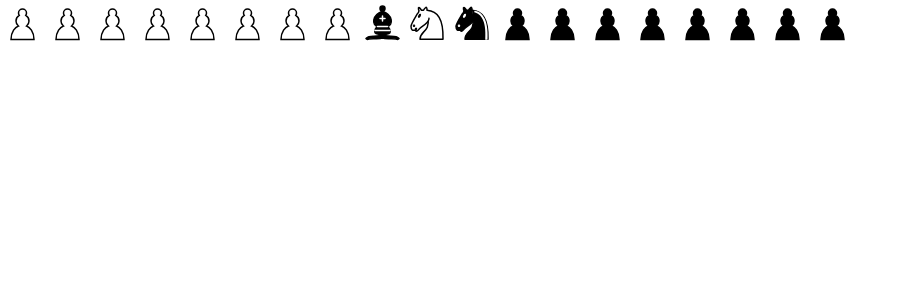
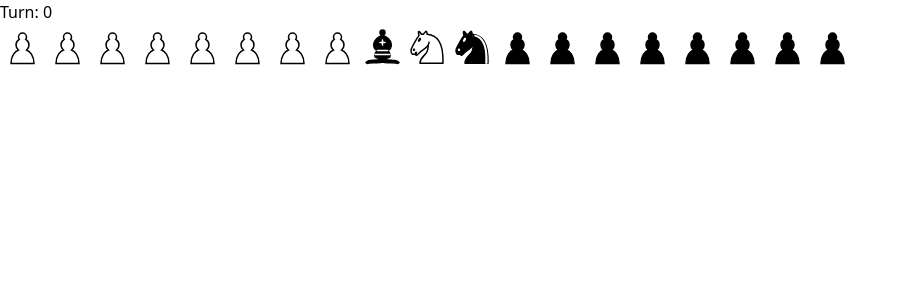
Before and after one commit to jekuari/react-chess, a React (Vite) app: page / in a window 1280 px wide. Shown: the top 300 px of the page, without its empty margins (0-908 px from the left). Built offline with nearby package versions, Linux system fonts and the light colour scheme.

Commit message:
feat: Added counter to DOM

```diff
--- a/src/Components/Chessboard.tsx
+++ b/src/Components/Chessboard.tsx
@@ -311,6 +311,7 @@ function ChessBoard() {
 
   return (
     <div className="flex h-[100vh] w-full items-center justify-center">
+      <p>Turn: {turn}</p>
       <div className="grid w-max auto-rows-fr grid-cols-8">
         {Array.from(Array(64)).map((_, key) => {
           const piece = pieces.find(
```
